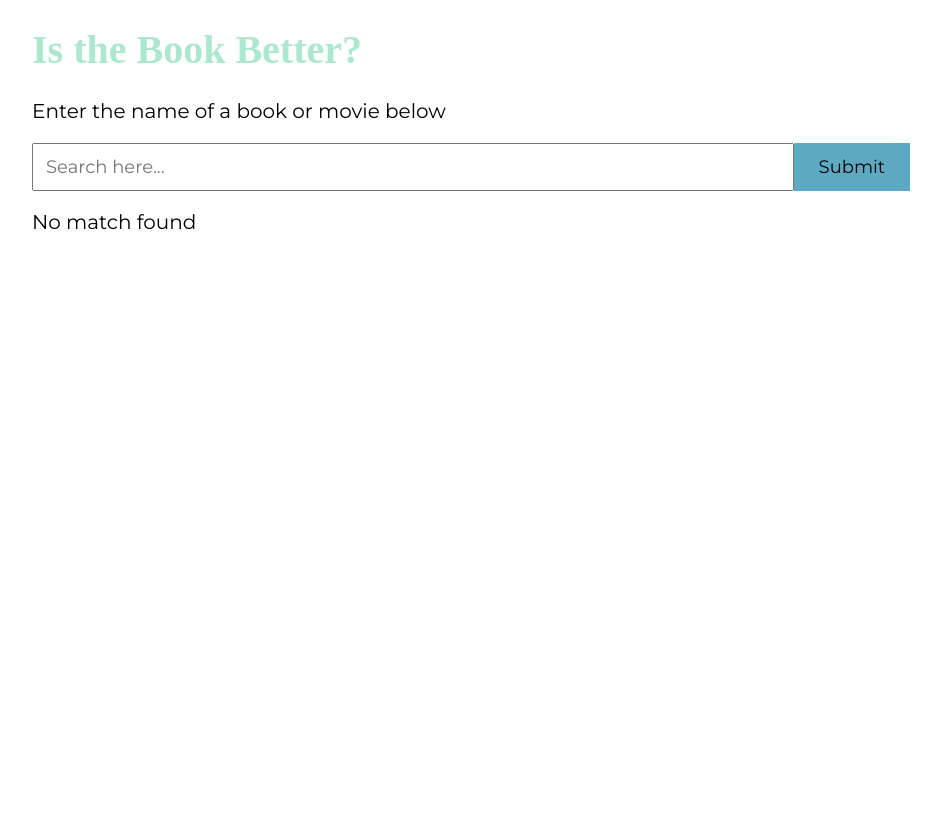
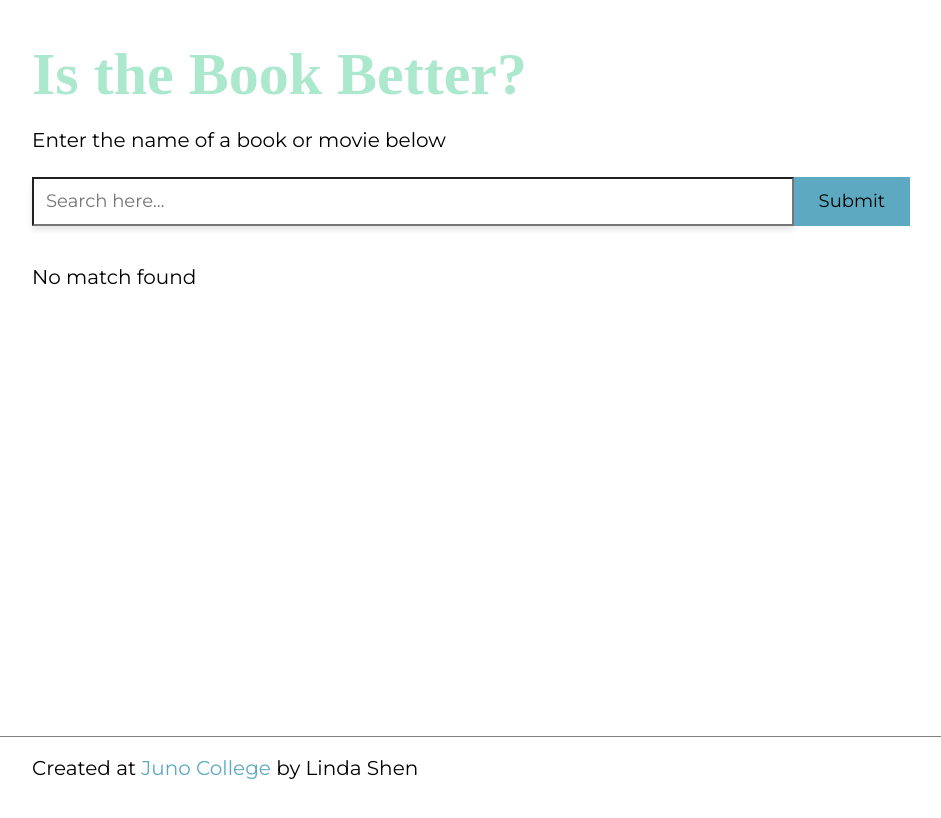
Before and after one commit to lindashendev/is-the-book-better, a React (Create React App) app: page / in a window 1280 px wide. Shown: the top 818 px of the page, without its empty margins (64-1005 px from the left). Built offline with nearby package versions, Linux system fonts and the light colour scheme; a web font is replaced by a local one.

Commit message:
Start base styling on info card and header ✨

```diff
--- a/src/App.js
+++ b/src/App.js
@@ -2,6 +2,7 @@ import "./styles/sass/styles.css";
 import { useState } from "react";
 // import axios from "axios";
 import MainResults from "./components/MainResults";
+import Footer from "./components/Footer";
 
 function App() {
   // destructure the return
@@ -26,17 +27,20 @@ function App() {
 
   return (
     <div className="App">
-        <header className="wrapper">
+        <header>
+        <div className="wrapper">
           <h1>Is the Book Better?</h1>
           <p>Enter the name of a book or movie below</p>
           <form action="#" onSubmit={handleSubmit}>
               <input value={userInput} type="text" onChange={handleChange} id="search" name="search" placeholder="Search here..." />
               <button type="submit">Submit</button>
           </form>
+        </div>
         </header>
         <main>
             <MainResults userQuery={userSearch}/>
         </main>
+        <Footer />
     </div>
   );
 }
--- /dev/null
+++ b/src/components/Footer.js
@@ -0,0 +1,13 @@
+// Footer.js
+
+function Footer() {
+    return(
+        <footer>
+            <div className="wrapper">
+                <p>Created at <a href="www.junocollege.com">Juno College</a> by Linda Shen</p>
+            </div>
+        </footer>
+    )
+}
+
+export default Footer;
--- a/src/components/MainResults.js
+++ b/src/components/MainResults.js
@@ -59,14 +59,13 @@ function MainResults({userQuery}) {
   }, [userQuery]);
 
   useEffect(() => {
-    console.log("update");
     if (matchFound) {
       const movieRating = movieResult.vote_average / 10;
       const bookRating = bookResult.volumeInfo.averageRating / 5;
       if (movieRating > bookRating) {
-        setRatingCompare("The movie rating is better than the book")
+        setRatingCompare("The movie rating is better than the book.")
       } else {
-        setRatingCompare("The book rating is better than the movie");
+        setRatingCompare("The book rating is better than the movie.");
       }
     }
   }, [movieResult, bookResult, matchFound])
@@ -79,18 +78,16 @@ function MainResults({userQuery}) {
           }
 
           {matchFound
-          ? <div className="results">
+          ? <div className="main-results">
            <div className="info-card">
                 <h2>Movie</h2>
-                <h3 className="info-card__title">{movieResult.title}
-                </h3>
+                <h3 className="info-card__title">{movieResult.title}</h3>
                 <img src={`https://image.tmdb.org/t/p/original/${movieResult.poster_path}`} alt="" className="info-card__image" />
                 <p className="info-card__rating">{movieResult.vote_average}</p>
             </div>
             <div className="info-card">
                 <h2>Book</h2>
-                <h3 className="info-card__title">{bookResult.volumeInfo.title}
-                </h3>
+                <h3 className="info-card__title">{bookResult.volumeInfo.title}</h3>
                 <img src={bookResult.volumeInfo.imageLinks.thumbnail} alt="" className="info-card__image" />
                 <p className="info-card__rating">{bookResult.volumeInfo.averageRating}</p>
             </div>
--- /dev/null
+++ b/src/styles/sass/partials/_compare.scss
@@ -0,0 +1,3 @@
+.compare-info {
+    margin: 40px 0;
+}
--- a/src/styles/sass/partials/_header.scss
+++ b/src/styles/sass/partials/_header.scss
@@ -1,9 +1,15 @@
+header {
+  margin: 40px 0;
+}
+
 input {
   font-family: 'Montserrat', sans-serif;
   width: 70%;
+  box-shadow: rgba(0, 0, 0, 0.1) 0px 4px 6px;
 }
 
 form {
+  margin-top: 25px;
   display: flex;
 }
 
--- a/src/styles/sass/styles.css
+++ b/src/styles/sass/styles.css
@@ -265,12 +265,18 @@ html {
   overflow: hidden;
 }
 
+header {
+  margin: 40px 0;
+}
+
 input {
   font-family: "Montserrat", sans-serif;
   width: 70%;
+  box-shadow: rgba(0, 0, 0, 0.1) 0px 4px 6px;
 }
 
 form {
+  margin-top: 25px;
   display: flex;
 }
 
@@ -287,17 +293,36 @@ button {
   padding: 12px 25px;
 }
 
-.results {
+.main-results {
+  margin-top: 40px;
   display: flex;
   justify-content: space-between;
 }
 
 .info-card {
-  width: 30%;
+  background-color: #5da9c2;
+  display: flex;
+  flex-direction: column;
+  align-items: center;
+  justify-content: center;
+  width: 40%;
+  border-radius: 8px;
+  box-shadow: rgba(0, 0, 0, 0.1) 0px 20px 25px -5px, rgba(0, 0, 0, 0.04) 0px 10px 10px -5px;
+  transition: 0.2s ease-in-out;
+  transform: scale(1);
+}
+.info-card > * {
+  width: 80%;
+}
+.info-card img {
+  width: 60%;
+}
+.info-card:hover {
+  transform: scale(1.1);
 }
 
-div > img {
-  width: 100%;
+.compare-info {
+  margin: 40px 0;
 }
 
 html {
@@ -305,7 +330,8 @@ html {
 }
 
 body {
-  font-family: "Montserrat", serif;
+  font-family: "Montserrat", sans-serif;
+  height: 100vh;
 }
 
 .wrapper {
@@ -318,8 +344,33 @@ h1,
 h2,
 h3 {
   font-family: "Maitree", serif;
+  margin: 20px 0;
+}
+
+p {
+  margin: 20px 0;
+}
+
+h2 ~ h3 {
+  margin-top: 0px;
 }
 
 h1 {
+  font-size: 3rem;
   color: #ace8cd;
+}
+
+a {
+  color: #5da9c2;
+  text-decoration: none;
+}
+
+footer {
+  border-top: 1px solid grey;
+  position: absolute;
+  width: 100%;
+  bottom: 0;
+}
+footer p {
+  width: 100%;
 }/*# sourceMappingURL=styles.css.map */
--- a/src/styles/sass/styles.scss
+++ b/src/styles/sass/styles.scss
@@ -4,13 +4,14 @@
 @import './partials/variables';
 @import './partials/header';
 @import './partials/info-card';
-
+@import './partials/compare';
 html {
   font-size: 125%;
 }
 
 body {
-  font-family: 'Montserrat', serif;
+  font-family: 'Montserrat', sans-serif;
+  height: 100vh;
 }
 
 .wrapper {
@@ -23,8 +24,33 @@ h1,
 h2,
 h3 {
   font-family: 'Maitree', serif;
+  margin: 20px 0;
+}
+
+p {
+  margin: 20px 0;
+}
+
+h2 ~ h3 {
+  margin-top: 0px;
 }
 
 h1 {
+  font-size: 3rem;
   color: $primaryGreen;
 }
+
+a {
+  color: $primaryBlue;
+  text-decoration: none;
+}
+
+footer {
+  border-top: 1px solid grey;
+  position: absolute;
+  width: 100%;
+  bottom: 0;
+  p {
+    width: 100%;
+  }
+}
```
Also changed, not shown: src/styles/sass/partials/_info-card.scss (+21 -5 lines), 1 other file (tests, documents, lock files or other folders). Lines whose indentation alone changed are shown as unchanged.
